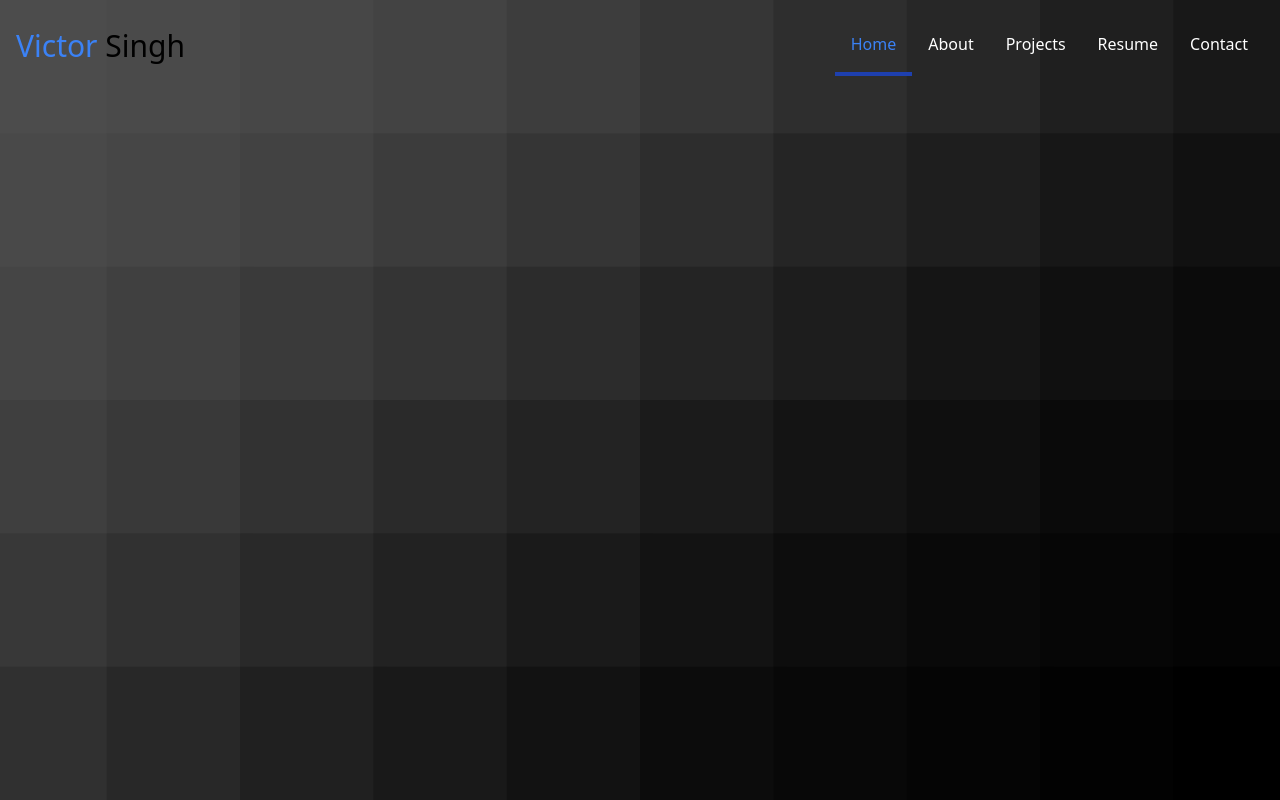
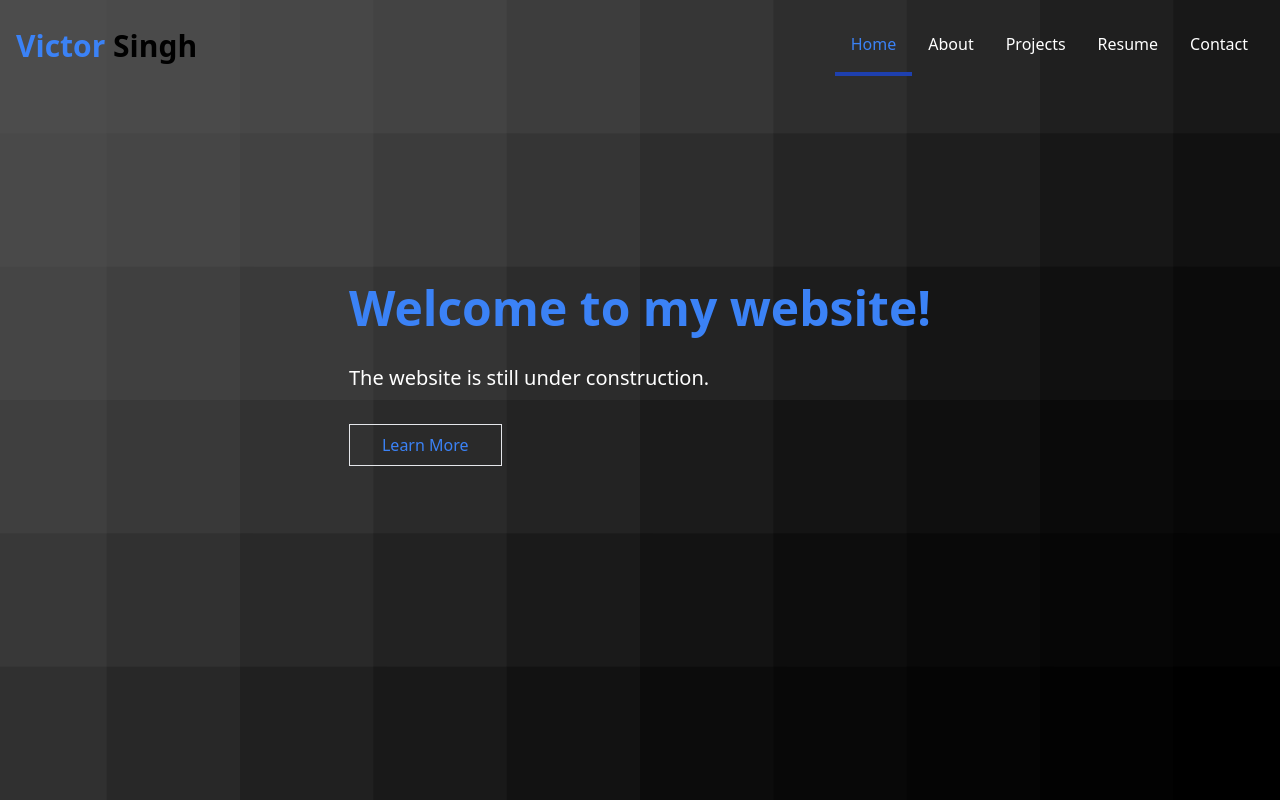
Before and after one commit to VictorRSingh/Vic-Bot, a Next.js app in the folder src/website/: page / in a window 1280 px wide. Built offline with nearby package versions, Linux system fonts and the light colour scheme.

Commit message:
Website Changes

```diff
--- a/src/website/components/Hero.js
+++ b/src/website/components/Hero.js
@@ -3,12 +3,27 @@ import { useRouter } from "next/router";
 export default function Hero({ heading, message, button = false }) {
   const router = useRouter();
   const handleButton = () => {
-    router.push('/about');
+    router.push("/about");
   };
 
   return (
     <>
-
+      <div className="flex justify-center items-center overflow-hidden">
+        <div className="p-8 mt-[10rem]">
+          <h2 className="text-5xl text-blue-500 font-bold">{heading}</h2>
+          <p className="py-8 text-xl text-white">{message}</p>
+          {button ? (
+            <button
+              onClick={handleButton}
+              className="px-8 py-2 text-blue-500 border"
+            >
+              {button}
+            </button>
+          ) : (
+            ""
+          )}
+        </div>
+      </div>
     </>
   );
 }
--- a/src/website/components/MainNav.js
+++ b/src/website/components/MainNav.js
@@ -16,7 +16,7 @@ export default function MainNav(props) {
       <div className="flex w-screen justify-between items-center p-4 grow text-white">
         <Link href="/">
           <h2 className="text-3xl">
-            <span className="text-blue-500">Victor</span> <span className="text-black">Singh</span>
+            <span className="text-blue-500 font-bold">Victor</span> <span className="text-black font-semibold">Singh</span>
           </h2>
         </Link>
         <div className="hidden sm:flex">
--- a/src/website/pages/index.js
+++ b/src/website/pages/index.js
@@ -12,7 +12,6 @@ export default function Home() {
       </Head>
       <Hero heading="Welcome to my website!" message="The website is still under construction." button="Learn More"/>
     </div>
-
     </>
   );
 }
```
